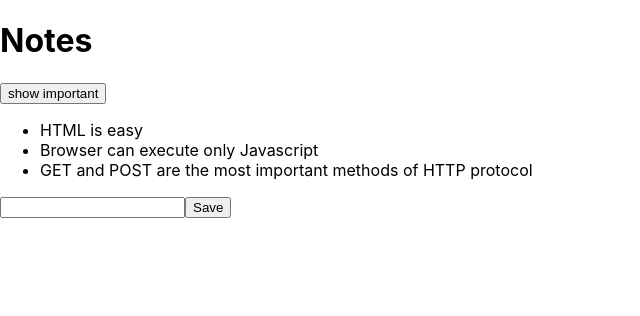
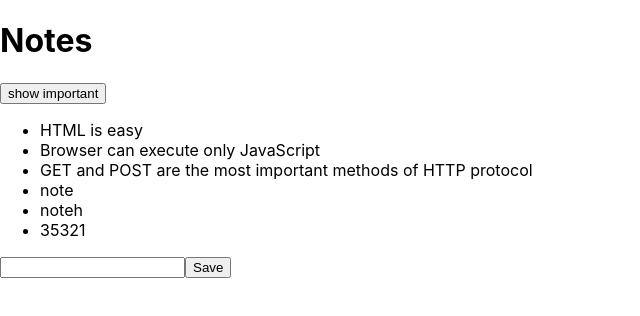
Before and after one commit to darq37/fullStackOpen, a React (Create React App) app: page / in a window 1280 px wide. Shown: the top 316 px of the page, without its empty margins (0-640 px from the left). Built offline with nearby package versions, Linux system fonts and the light colour scheme; data requests are answered from the project's data file.

Commit message:
add functionality to post notes to Json-server

```diff
--- a/db.json
+++ b/db.json
@@ -17,6 +17,24 @@
       "content": "GET and POST are the most important methods of HTTP protocol",
       "date": "2019-05-30T19:20:14.298Z",
       "important": true
+    },
+    {
+      "content": "note",
+      "date": "2020-09-09T11:15:15.529Z",
+      "important": true,
+      "id": 4
+    },
+    {
+      "content": "noteh",
+      "date": "2020-09-09T11:15:49.534Z",
+      "important": true,
+      "id": 5
+    },
+    {
+      "content": "35321",
+      "date": "2020-09-09T11:17:23.740Z",
+      "important": true,
+      "id": 6
     }
   ]
 }
--- a/src/components/App.js
+++ b/src/components/App.js
@@ -1,23 +1,34 @@
-import React, { useState } from "react";
+import React, { useState, useEffect } from "react";
 import Note from "./Note";
+import axios from "axios";
 
-const App = (props) => {
-  const [notes, setNotes] = useState(props.notes);
+const App = () => {
+  const [notes, setNotes] = useState([]);
   const [newNote, setNewNote] = useState("");
-  const [showAll, setShowAll] = useState(true)
+  const [showAll, setShowAll] = useState(true);
 
-  const notestoShow = showAll ? notes : notes.filter (note => note.important)
+  const notestoShow = showAll ? notes : notes.filter((note) => note.important);
+
+  useEffect(() => {
+    console.log("effect");
+    axios.get("http://localhost:3001/notes").then((response) => {
+      console.log("promise fulfilled");
+      setNotes(response.data);
+    });
+  }, []);
+  console.log("render", notes.length, "notes");
 
   const addNote = (event) => {
     event.preventDefault();
     const noteObj = {
       content: newNote,
-      date: new Date().toISOString(),
+      date: new Date(),
       important: Math.random() < 0.5,
-      id: notes.length + 1,
     };
-    setNotes(notes.concat(noteObj));
-    setNewNote("");
+    axios.post("http://localhost:3001/notes", noteObj).then((response) => {
+      setNotes(notes.concat(response.data));
+      setNewNote(""); //reseting the note creation form
+    });
   };
 
   const handleNoteChange = (event) => {
@@ -29,7 +40,7 @@ const App = (props) => {
       <h1>Notes</h1>
       <div>
         <button onClick={() => setShowAll(!showAll)}>
-          show {showAll ? 'important' : 'all' }
+          show {showAll ? "important" : "all"}
         </button>
       </div>
       <ul>
--- a/src/index.js
+++ b/src/index.js
@@ -1,27 +1,7 @@
-import React, { useState } from "react";
+import React from "react";
 import ReactDOM from "react-dom";
 import "./index.css";
-import  App from "./components/App";
+import App from "./components/App";
 
-const notes = [
-  {
-    id: 1,
-    content: 'HTML is easy',
-    date: '2019-05-30T17:30:31.098Z',
-    important: true
-  },
-  {
-    id: 2,
-    content: 'Browser can execute only Javascript',
-    date: '2019-05-30T18:39:34.091Z',
-    important: false
-  },
-  {
-    id: 3,
-    content: 'GET and POST are the most important methods of HTTP protocol',
-    date: '2019-05-30T19:20:14.298Z',
-    important: true
-  }
-]
 
-ReactDOM.render(<App notes={notes} />, document.getElementById("root"));
+ReactDOM.render(<App />, document.getElementById("root"));
```
